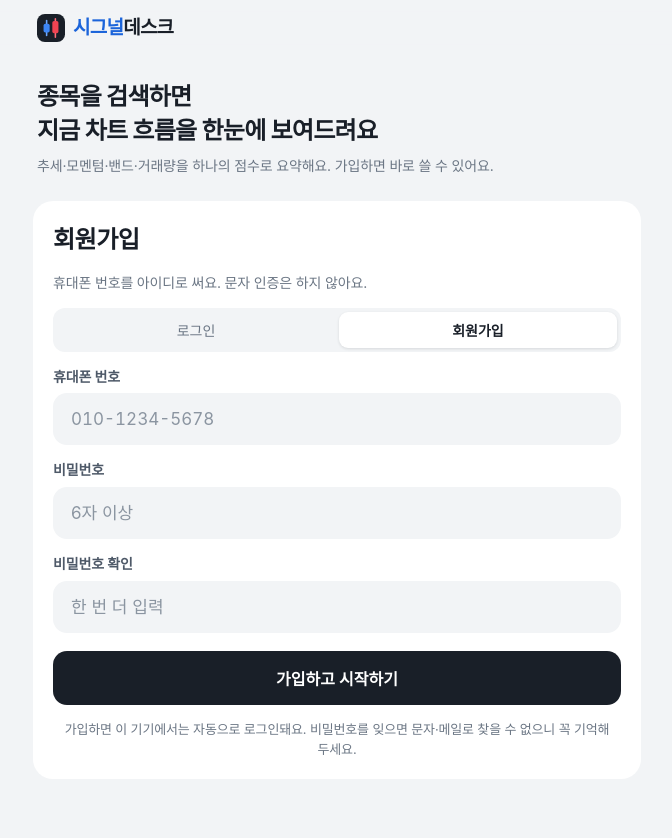
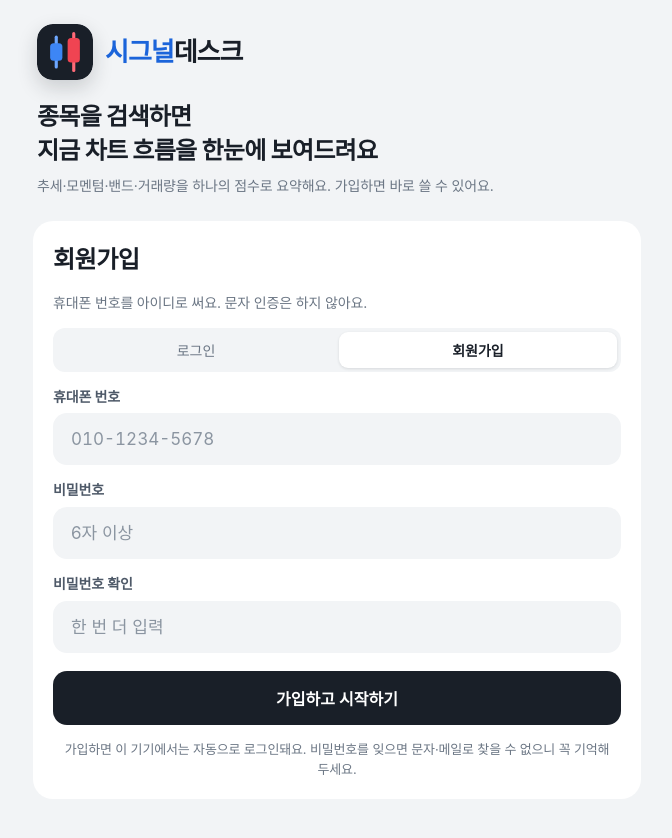
Before and after one commit to miracleshasha/Stock_Forecast, a Next.js app in the folder web/: page /login in a window 1280 px wide. Shown: the top 838 px of the page, without its empty margins (303-975 px from the left). Built offline with nearby package versions, Linux system fonts and the light colour scheme; no server answers; a web font is replaced by a local one.

Commit message:
로그인 화면에 큰 로고, 로그인 화면에서는 상단바 숨김
Co-Authored-By: Claude Opus 5.5 <noreply@anthropic.com>

```diff
--- a/web/app/globals.css
+++ b/web/app/globals.css
@@ -443,6 +443,9 @@ button { font-family: inherit; color: inherit; }
   font-size: inherit; font-weight: 600; color: var(--ink); text-decoration: underline;
 }
 .intro { padding: 20px 4px 4px; display: flex; flex-direction: column; gap: 8px; }
+.intro__brand { display: flex; align-items: center; gap: 12px; margin-bottom: 12px; }
+.intro__brand .brand__mark { border-radius: 16px; box-shadow: 0 8px 20px rgba(25, 31, 40, 0.18); }
+.intro__name { font-size: 26px; font-weight: 800; letter-spacing: -0.04em; }
 .intro__t { font-size: 24px; font-weight: 700; letter-spacing: -0.03em; line-height: 1.4; }
 
 /* ---------- 검색 시트 (모바일 하단 탭) ---------- */
--- a/web/app/login/page.tsx
+++ b/web/app/login/page.tsx
@@ -1,5 +1,6 @@
 import { redirect } from "next/navigation";
 import AuthForm from "@/components/AuthForm";
+import BrandMark from "@/components/BrandMark";
 import { getSessionUser } from "@/lib/auth";
 
 export const dynamic = "force-dynamic";
@@ -21,6 +22,12 @@ export default async function LoginPage({
   return (
     <main className="shell">
       <div className="intro">
+        <div className="intro__brand" aria-label="시그널데스크">
+          <BrandMark size={56} />
+          <span className="intro__name" aria-hidden>
+            <span className="brand__sig">시그널</span>데스크
+          </span>
+        </div>
         <p className="intro__t">
           종목을 검색하면
           <br />
--- a/web/components/TopBar.tsx
+++ b/web/components/TopBar.tsx
@@ -9,6 +9,7 @@ export default function TopBar({ who }: { who: string | null }) {
   const path = usePathname();
   const router = useRouter();
   const onStock = path.startsWith("/stock/");
+  if (path === "/login") return null; // 로그인 화면은 본문에 큰 로고가 있음
 
   return (
     <header className="topbar">
@@ -31,7 +32,6 @@ export default function TopBar({ who }: { who: string | null }) {
             </span>
           </Link>
         )}
-        {path !== "/login" && (
         <nav className="topnav" aria-label="주요 메뉴">
           <Link href="/" className={path === "/" ? "on" : undefined}>
             홈
@@ -52,7 +52,6 @@ export default function TopBar({ who }: { who: string | null }) {
             </Link>
           )}
         </nav>
-        )}
       </div>
     </header>
   );
```
Lines whose indentation alone changed are shown as unchanged.
